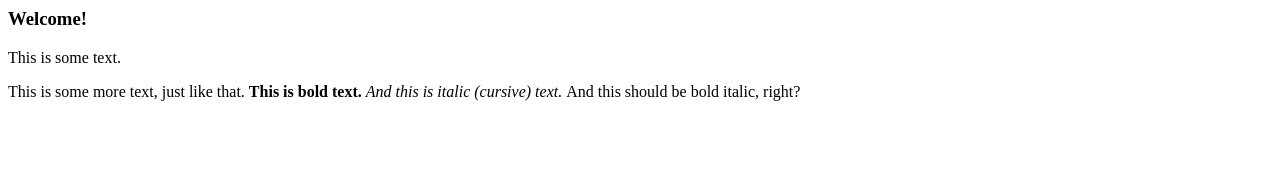
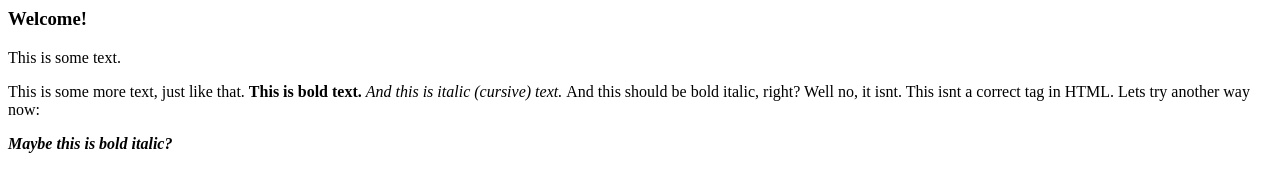
Before and after one commit to Adtsd24/Adtsd24.github.io, a plain HTML site: page just-an-example.html in a window 1280 px wide. Drawn offline with Linux system fonts and the light colour scheme.

Commit message:
Update just-an-example.html

```diff
--- a/just-an-example.html
+++ b/just-an-example.html
@@ -8,7 +8,8 @@
     This is some more text, just like that.
     <b> This is bold text. </b>
     <i> And this is italic (cursive) text. </i>
-    <bi> And this should be bold italic, right? </bi>
+    <bi> And this should be bold italic, right? Well no, it isnt. This isnt a correct tag in HTML. Lets try another way now: </bi>
+    <p> <b> <i> Maybe this is bold italic? </i> </b> </p>
   </body>
 
 </html>
```
